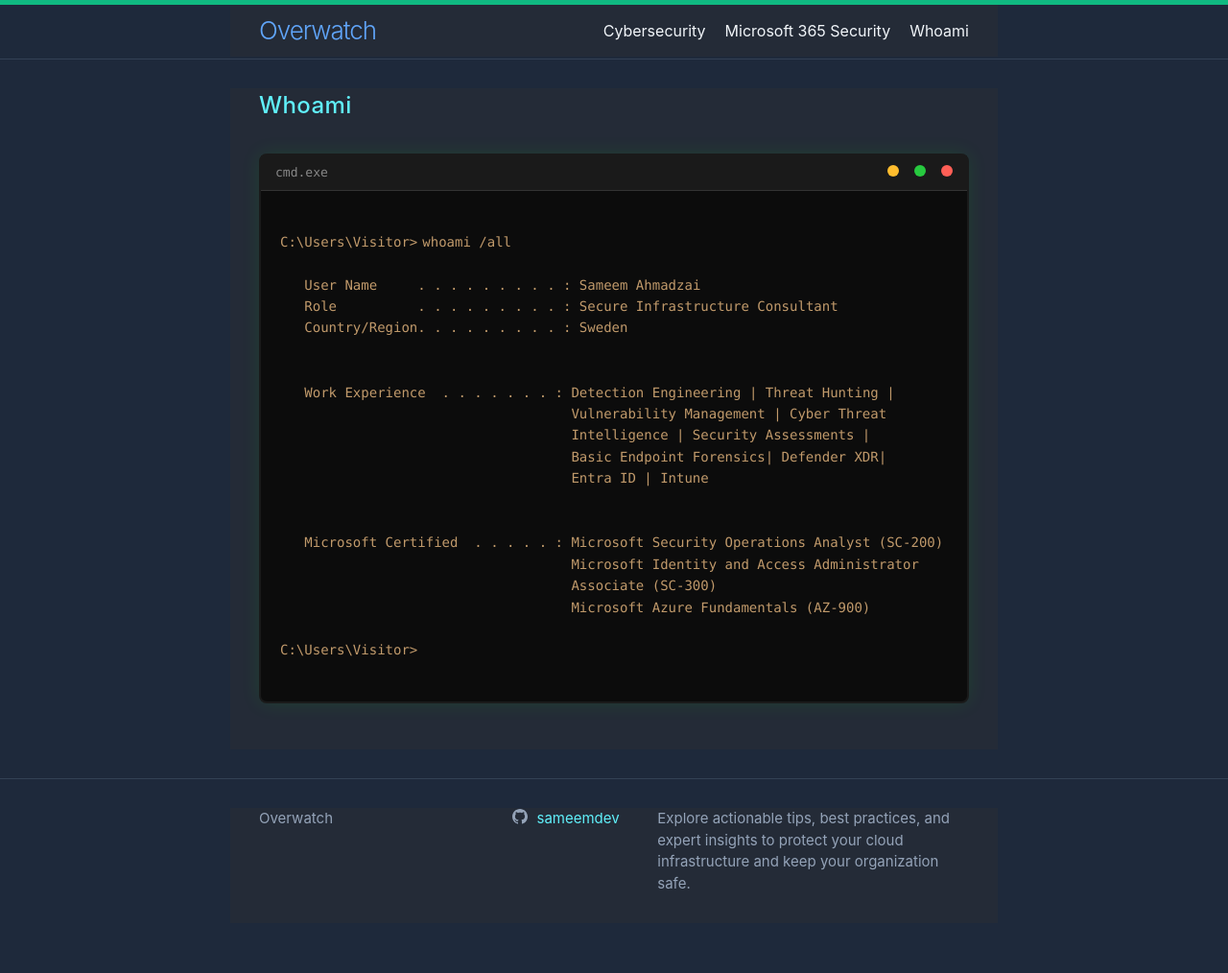
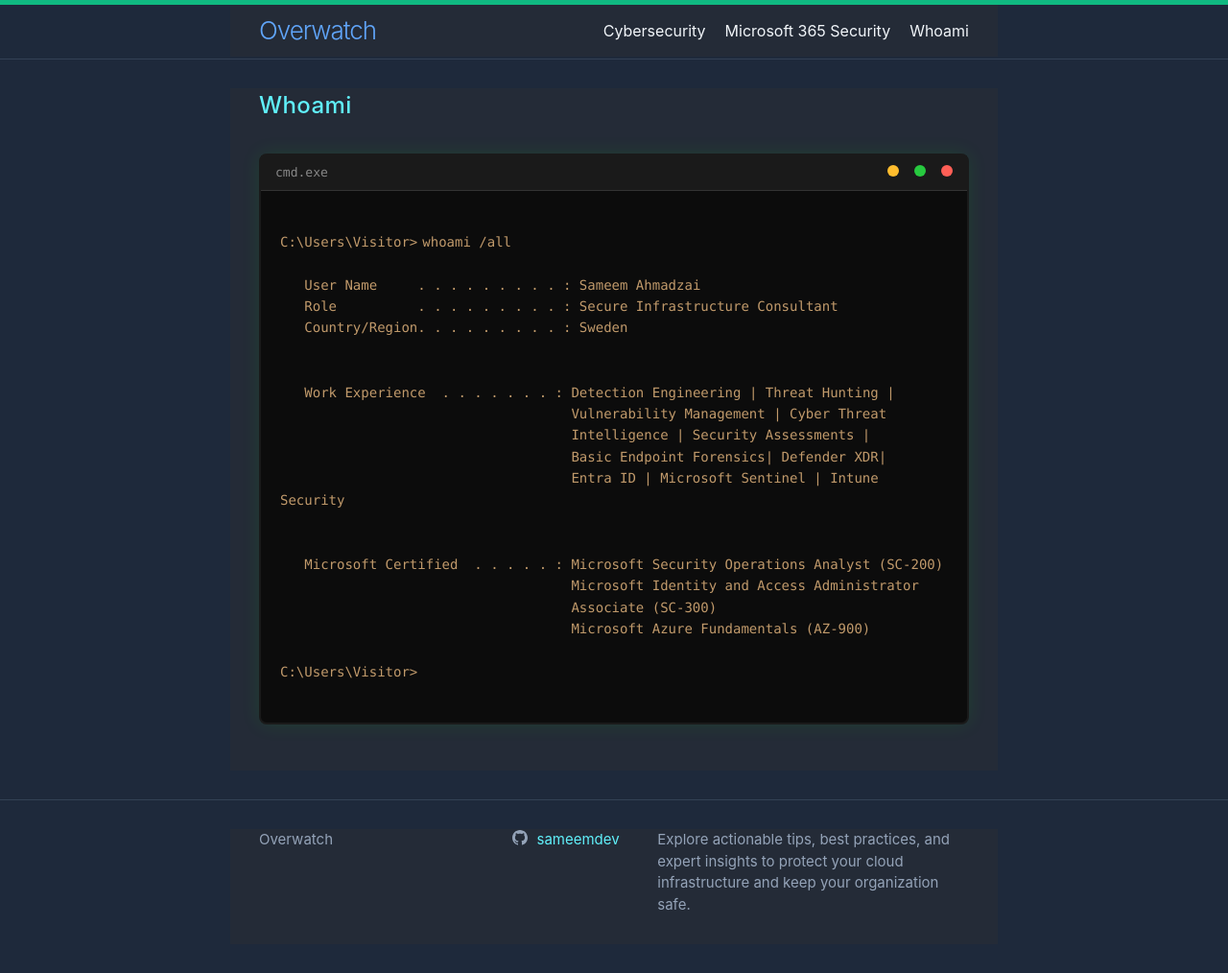
Before and after one commit to sameemdev/sameemdev.github.io, a Jekyll site: the page built from about.markdown, in a window 1280 px wide. Shown: the whole page at 96% size. Built offline with Jekyll 4.4.1, drawn with Linux system fonts in a browser that asks for light colours; before the commit the page ends 992 px from its top, so only the background shows below that.

Commit message:
some changes made

```diff
--- a/about.markdown
+++ b/about.markdown
@@ -112,7 +112,7 @@ permalink: /about/
                                     Vulnerability Management | Cyber Threat
                                     Intelligence | Security Assessments |
                                     Basic Endpoint Forensics| Defender XDR|
-                                    Entra ID | Intune
+                                    Entra ID | Microsoft Sentinel | Intune Security
 
 
    Microsoft Certified  . . . . . : Microsoft Security Operations Analyst (SC-200)
```
